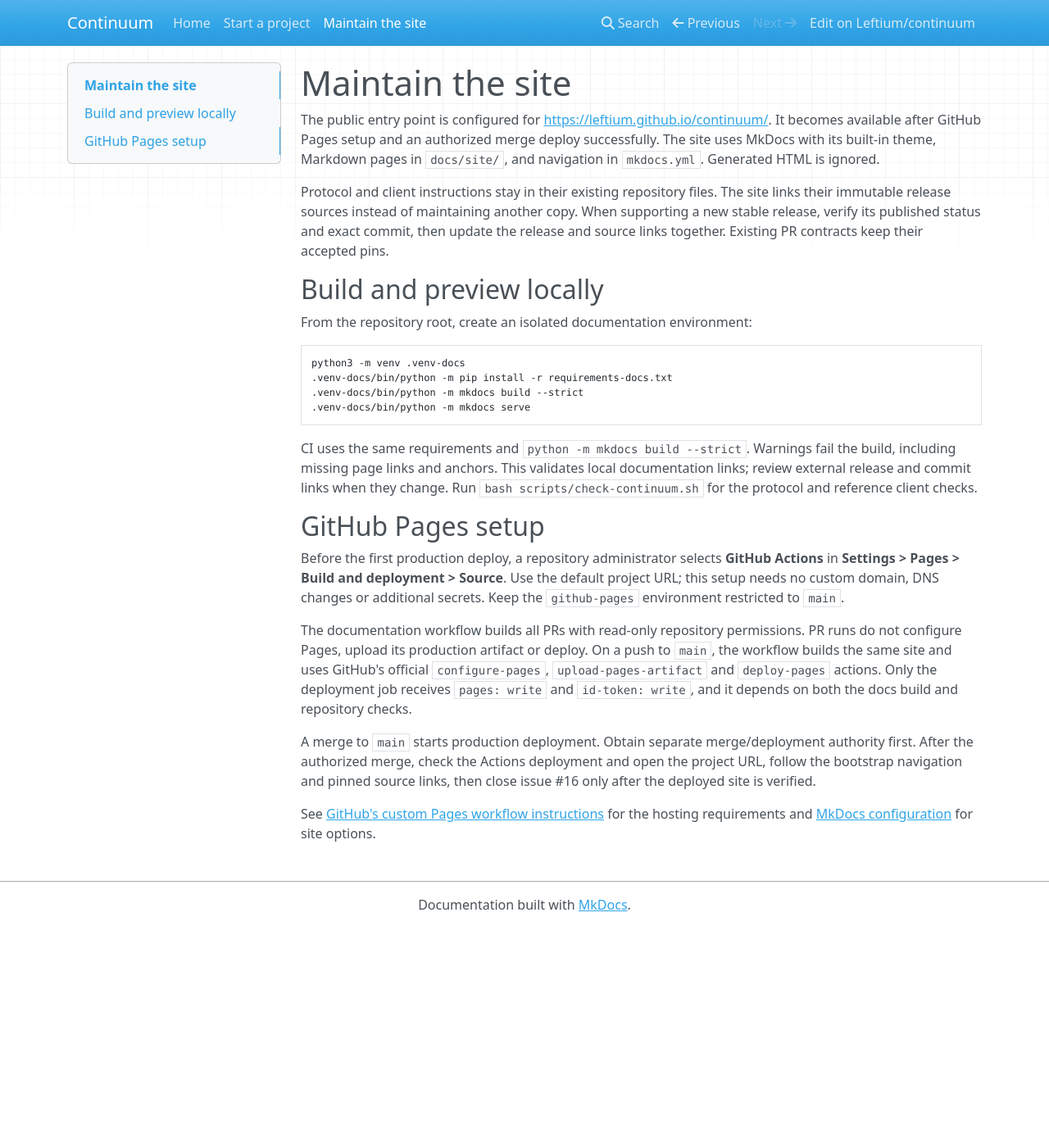
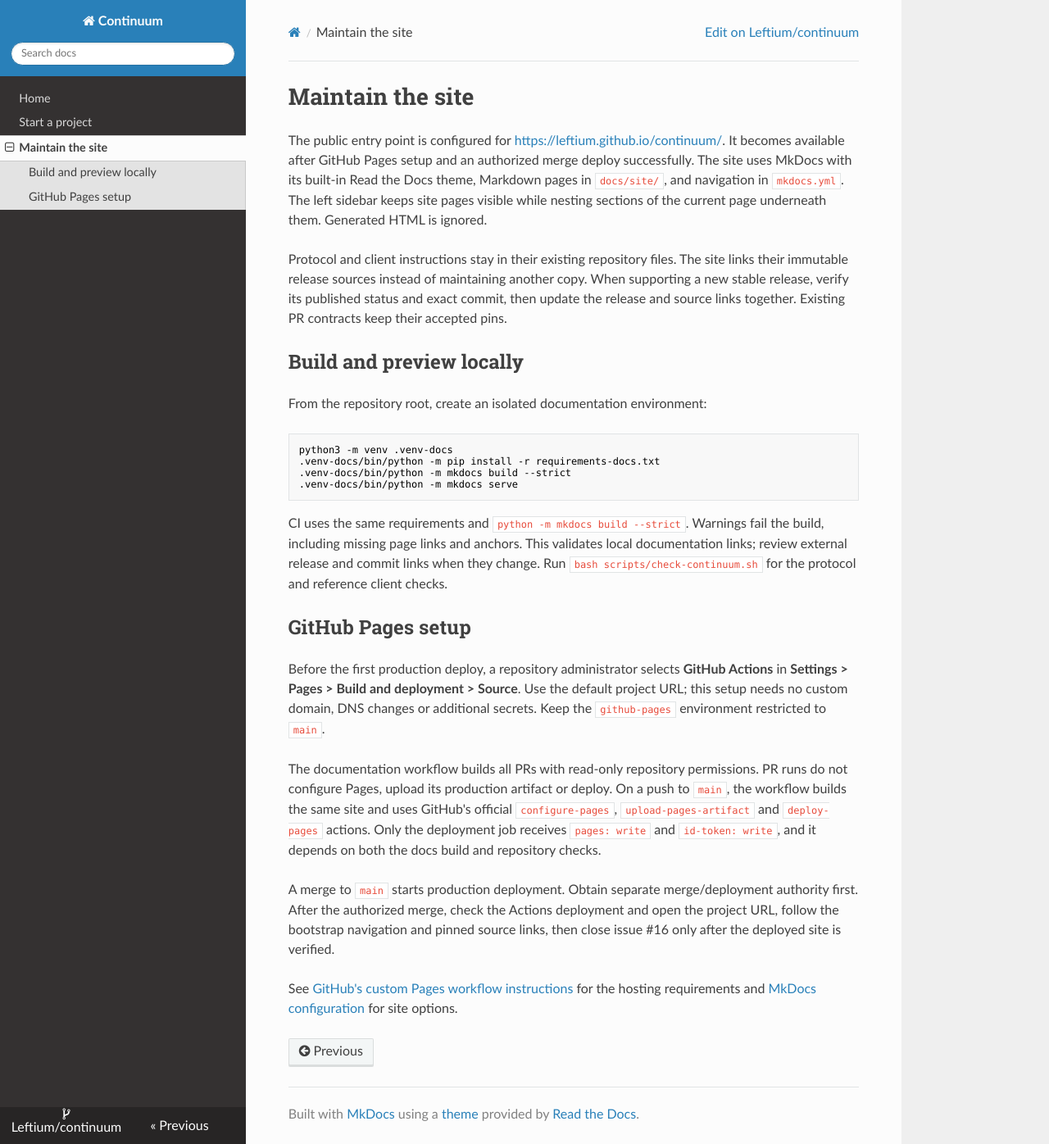
Before and after one commit to Leftium/continuum, an MkDocs documentation site: the page built from docs/site/maintaining.md, in a window 1280 px wide and 1396 px high. Shown: the whole window at 82% size. Built offline with MkDocs 1.6.1, drawn with Linux system fonts in a browser that asks for light colours; nearby versions of some CDN libraries.

Commit message:
fix: make docs navigation persistent

```diff
--- a/docs/site/maintaining.md
+++ b/docs/site/maintaining.md
@@ -3,8 +3,10 @@
 The public entry point is configured for
 [https://leftium.github.io/continuum/](https://leftium.github.io/continuum/).
 It becomes available after GitHub Pages setup and an authorized merge deploy
-successfully. The site uses MkDocs with its built-in theme, Markdown pages in
-`docs/site/`, and navigation in `mkdocs.yml`. Generated HTML is ignored.
+successfully. The site uses MkDocs with its built-in Read the Docs theme, Markdown pages in
+`docs/site/`, and navigation in `mkdocs.yml`. The left sidebar keeps site pages
+visible while nesting sections of the current page underneath them. Generated
+HTML is ignored.
 
 Protocol and client instructions stay in their existing repository files. The
 site links their immutable release sources instead of maintaining another copy.
--- a/mkdocs.yml
+++ b/mkdocs.yml
@@ -6,9 +6,8 @@ repo_name: Leftium/continuum
 edit_uri: edit/main/docs/site/
 docs_dir: docs/site
 theme:
-  name: mkdocs
-  color_mode: auto
-  navigation_depth: 2
+  name: readthedocs
+  navigation_depth: 3
 nav:
   - Home: index.md
   - Start a project: bootstrap.md
```
